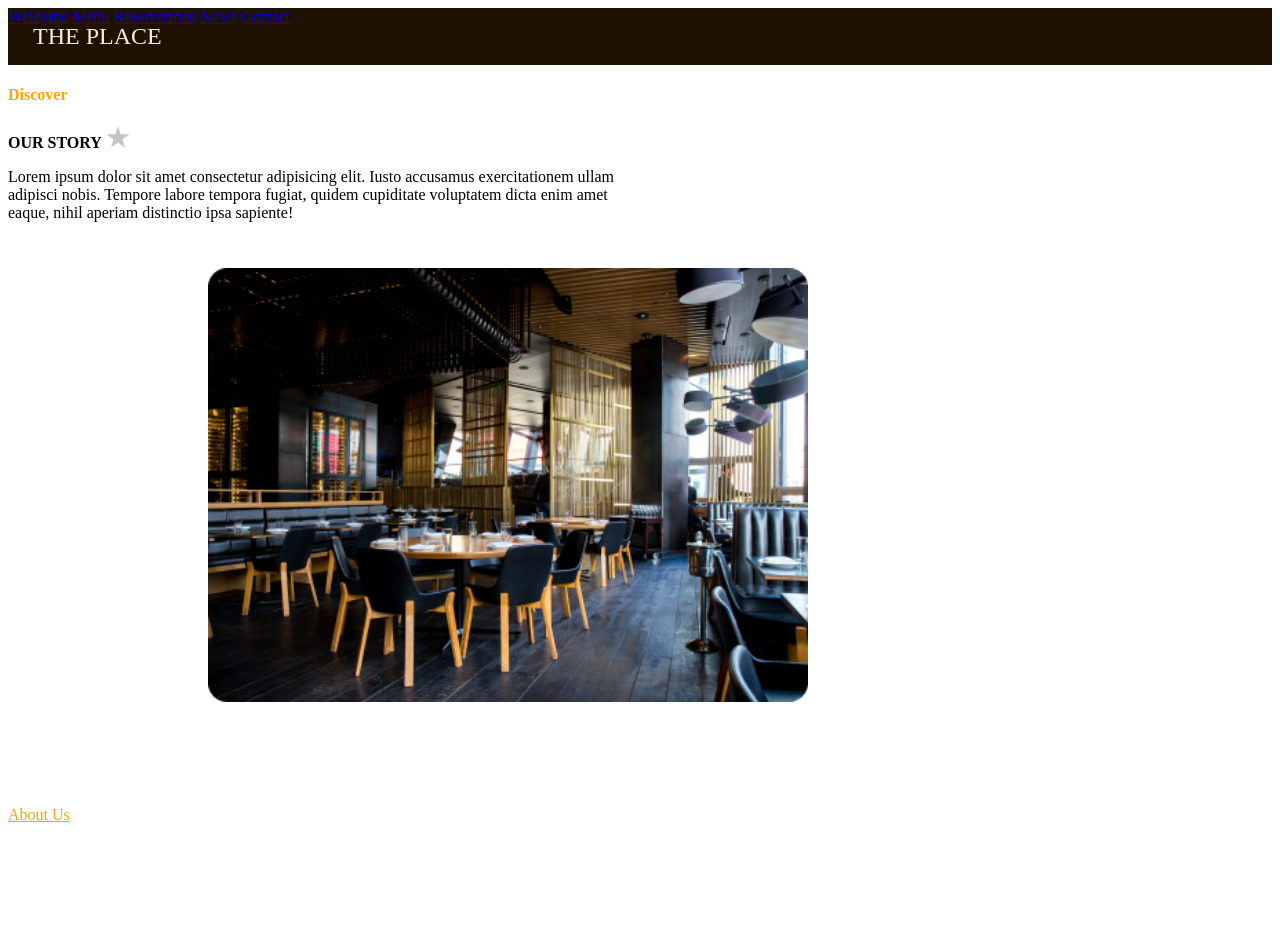
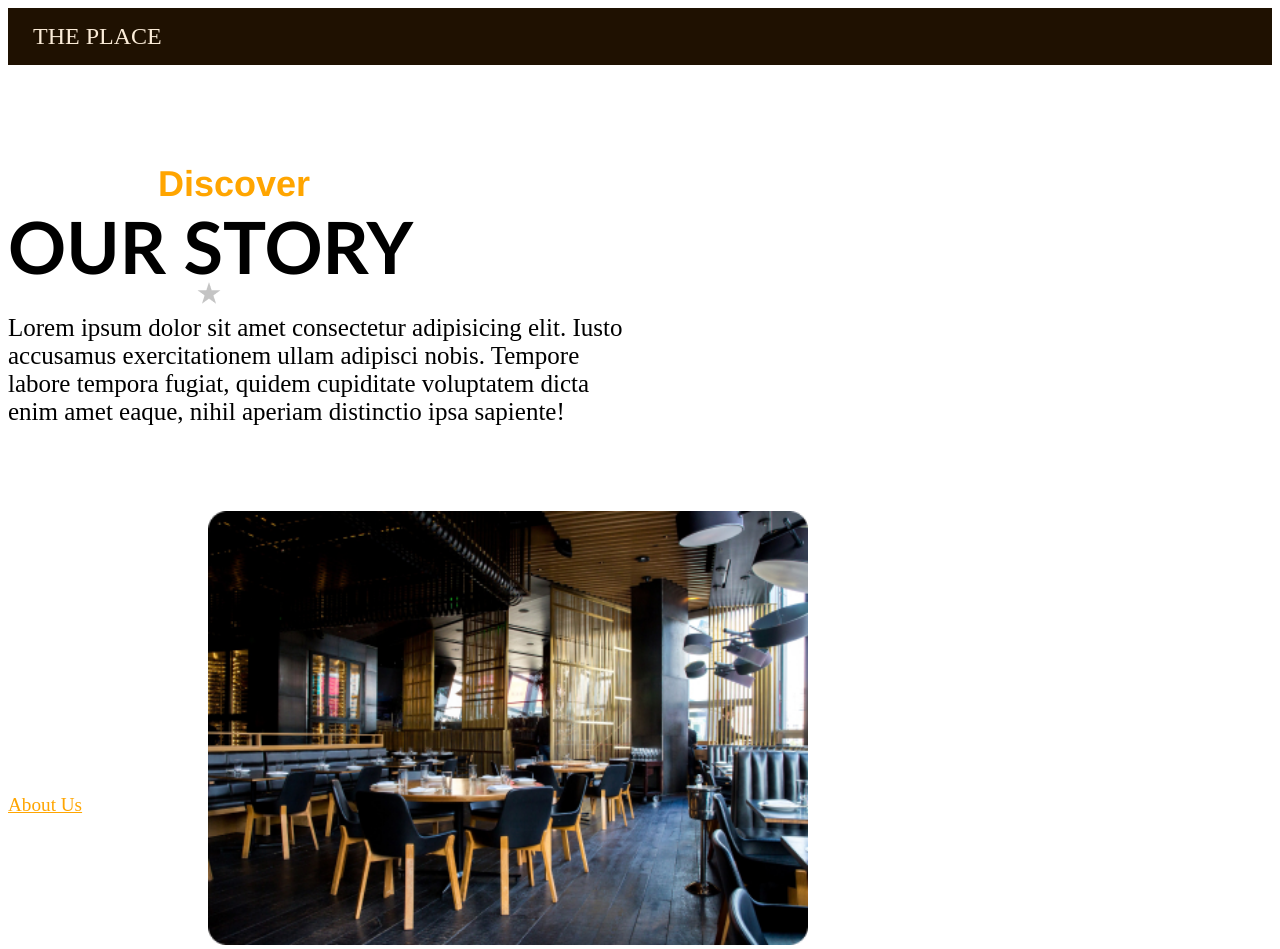
Before and after one commit to shiflettandrew1/webdesign2project, a plain HTML site: page index.html in a window 1280 px wide. Before the commit the page ends 823 px from the top, so only its background shows below. Drawn offline with Linux system fonts and the light colour scheme.

Commit message:
finalupdate(?)

```diff
--- a/index.html
+++ b/index.html
@@ -6,6 +6,41 @@
     <meta name="viewport" content="width=device-width, initial-scale=1.0">
 <head>
     <title>The Place</title>
+    <style>
+        h4 {
+            font-family: 'Franklin Gothic Medium', 'Arial Narrow', Arial, sans-serif;
+            font-size: 36px;
+            position: relative;
+            top: 50px;
+            left: 150px;
+        }
+
+        b {
+            font-family: 'Gill Sans', 'Gill Sans MT', Calibri, 'Trebuchet MS', sans-serif;
+            font-size: 72px;
+            left: 150px;
+        }
+
+        nav a{
+            font-family: Verdana, Geneva, Tahoma, sans-serif;
+            font-size: 13px;
+            color: aliceblue;
+            position: relative;
+            left: 1550px;
+            top: 19px;
+        }
+
+        u {
+            position: relative;
+            font-size: larger;
+            color: orange;
+            bottom: 125px;
+        }
+
+        p {
+            font-size: 25px;
+        }
+    </style>
 </head>
 <body>
     <div class="container">
@@ -21,6 +56,13 @@
 
     <div class="block">THE PLACE</div>
 
+   <style>
+        img {
+        position: relative;
+        top: 30px;
+        right: 220px;
+        }
+   </style>
 
     <div class="row">
         <div class="column">
@@ -28,7 +70,7 @@
             <h4 class="header4">Discover</h4>
             <b>OUR STORY</b>
             <img src="assets/Star.png" class="Star">
-            <p class="paragh=raph">Lorem ipsum dolor sit amet consectetur adipisicing elit.
+            <p class="paragraph">Lorem ipsum dolor sit amet consectetur adipisicing elit.
               Iusto accusamus exercitationem ullam adipisci nobis.
               Tempore labore tempora fugiat, quidem cupiditate
                voluptatem dicta enim amet eaque, nihil aperiam
@@ -43,7 +85,7 @@
 
       <div>
         <div class="about"></div>
-        <u class="about">About Us</u>
+        <u>About Us</u>
       </div>
 
 </body>
```
